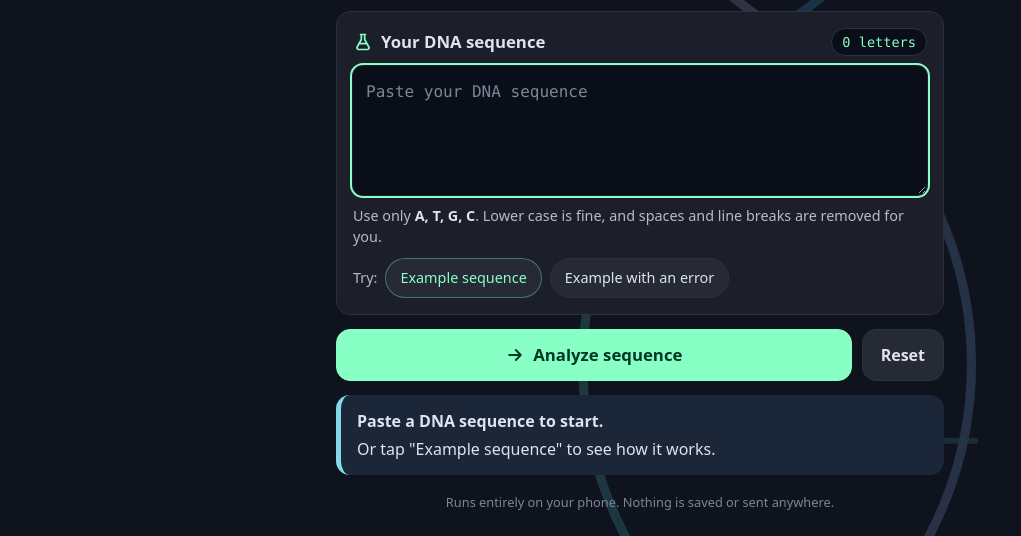
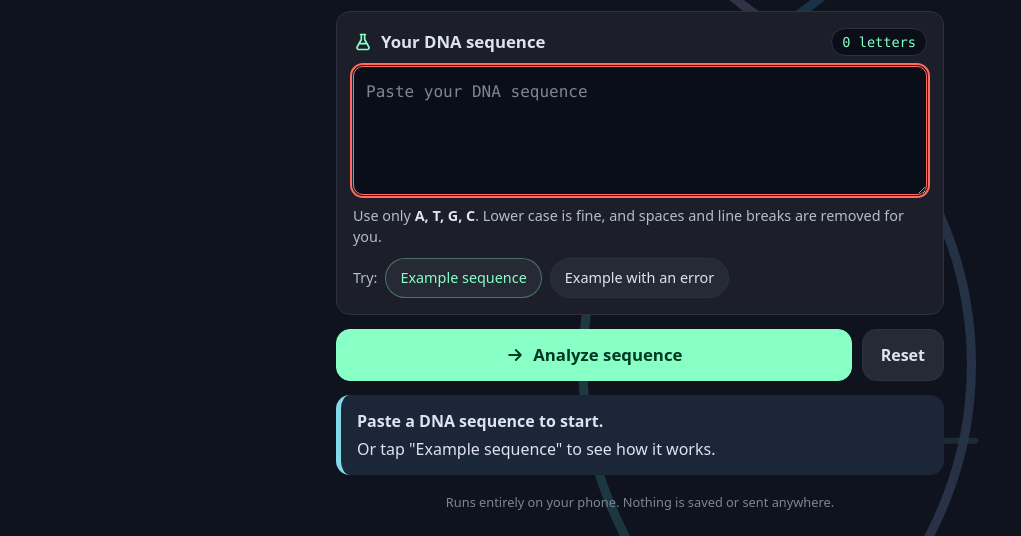
Before and after one commit to miaspector-creator/helix-helper, a website: page index.html in a window 1280 px wide. Both pictures are taken after a click on the button "Analyze sequence". Shown: the part 264-800 px from the top of the page, without its empty margins (0-1021 px from the left). Drawn offline with Linux system fonts and the light colour scheme.

Commit message:
HH-5: highlight the empty box

```diff
--- a/css/styles.css
+++ b/css/styles.css
@@ -143,6 +143,12 @@ textarea {
 }
 textarea::placeholder { color: #7d8697; letter-spacing: 0; }
 textarea:focus { outline: 2px solid var(--green); outline-offset: 1px; border-color: transparent; }
+textarea[aria-invalid="true"],
+textarea[aria-invalid="true"]:focus {
+  border-color: var(--error-edge);
+  outline: 2px solid var(--error-edge);
+  outline-offset: 1px;
+}
 
 .hint { margin: 0; color: var(--muted); font-size: 0.9rem; }
 .hint strong { color: var(--text); }
--- a/js/app.js
+++ b/js/app.js
@@ -145,10 +145,12 @@
     lastResult = null;
 
     if (result.status === 'empty') {
+      input.setAttribute('aria-invalid', 'true');
       showEmpty(result.message);
       input.focus();
       return;
     }
+    input.removeAttribute('aria-invalid');
     if (result.status === 'invalid') {
       showInvalid(result);
       return;
@@ -165,6 +167,7 @@
 
   function resetAll() {
     input.value = '';
+    input.removeAttribute('aria-invalid');
     lastResult = null;
     updateLetterCount();
     hideMessage();
@@ -217,7 +220,10 @@
   }
 
   // ---- Events ----
-  input.addEventListener('input', updateLetterCount);
+  input.addEventListener('input', function () {
+    input.removeAttribute('aria-invalid');
+    updateLetterCount();
+  });
   input.addEventListener('keydown', function (e) {
     if (e.key === 'Enter' && (e.ctrlKey || e.metaKey)) {
       e.preventDefault();
```
